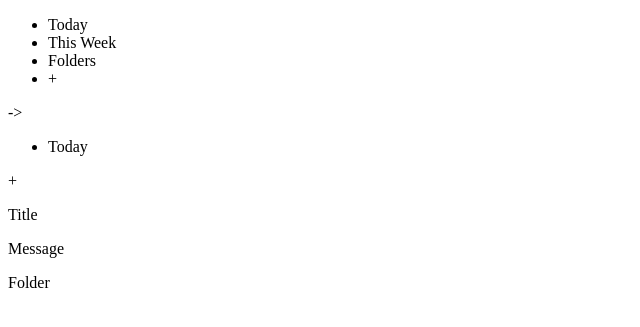
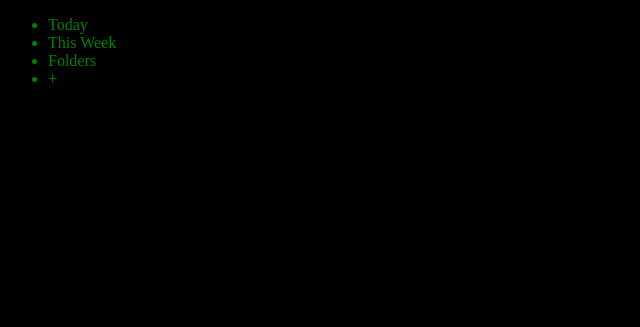
Before and after one commit to Gitrua07/to-do-list, a Flask app: page / in a window 1280 px wide. Shown: the top 327 px of the page, without its empty margins (0-640 px from the left). Run offline with Flask 3, Linux system fonts and the light colour scheme.

Commit message:
Changed folder from css to static

```diff
--- /dev/null
+++ b/static/style.css
@@ -0,0 +1,7 @@
+* {
+    background-color: black;
+}
+
+.sidebar{
+    color:green;
+}
--- a/templates/index.html
+++ b/templates/index.html
@@ -2,28 +2,31 @@
 <html>
    <head>
       <meta charset="UTF-8">
-      <title>To-do-list</title>
+      <title>To-Do List</title>
+      <link rel="stylesheet" href="../static/style.css">
    </head>
    <body>
+      <div class="sidebar">
          <ul>
             <li>Today</li>
             <li>This Week</li>
             <li>Folders</li>
             <li>+</li>
          </ul>
-      <div>-></div>
+      </div>
 
-      <div>
+      <div class="tasks">
          <ul>
             <li>Today</li>
          </ul>
          <p>+</p>
       </div>
 
-      <div>
+      <div class="create">
          <p>Title</p>
          <p>Message</p>
          <p>Folder</p>
       </div>
+
    </body>
 </html>
```
Lines whose indentation alone changed are shown as unchanged.
